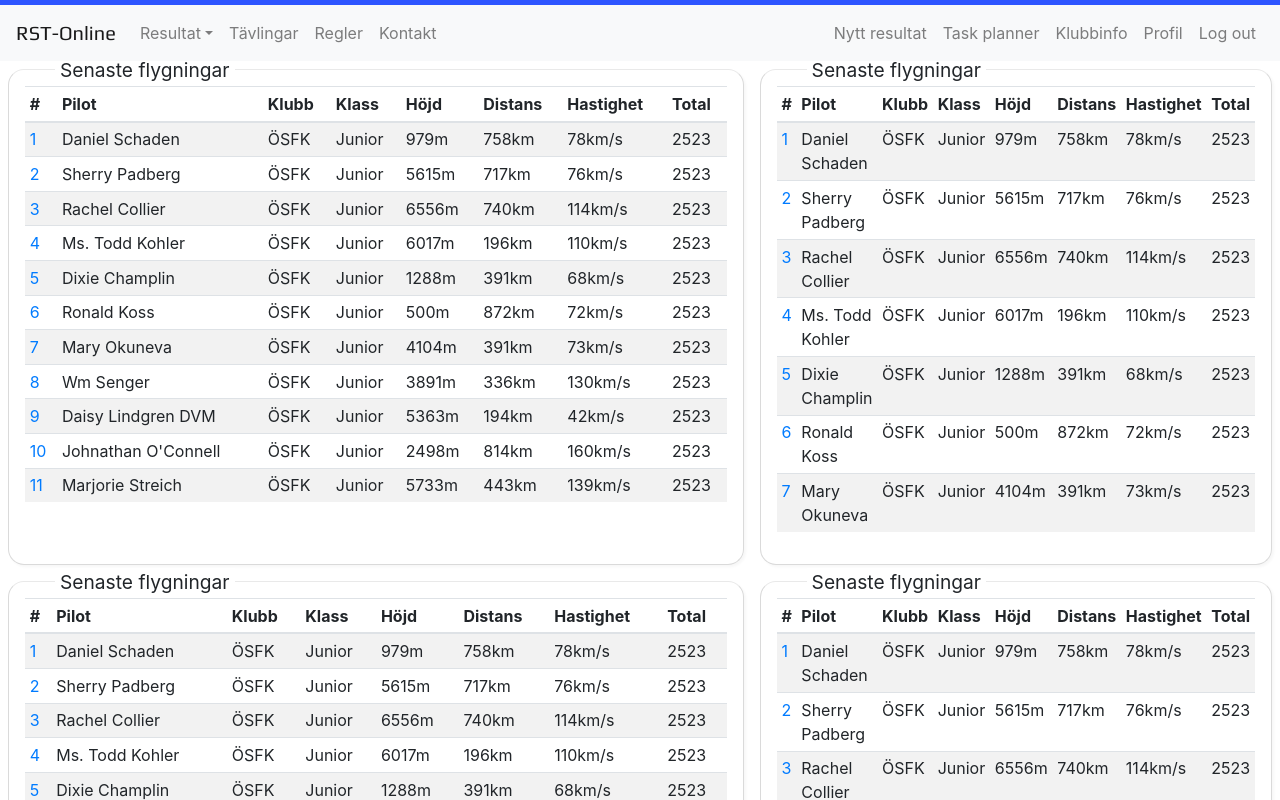
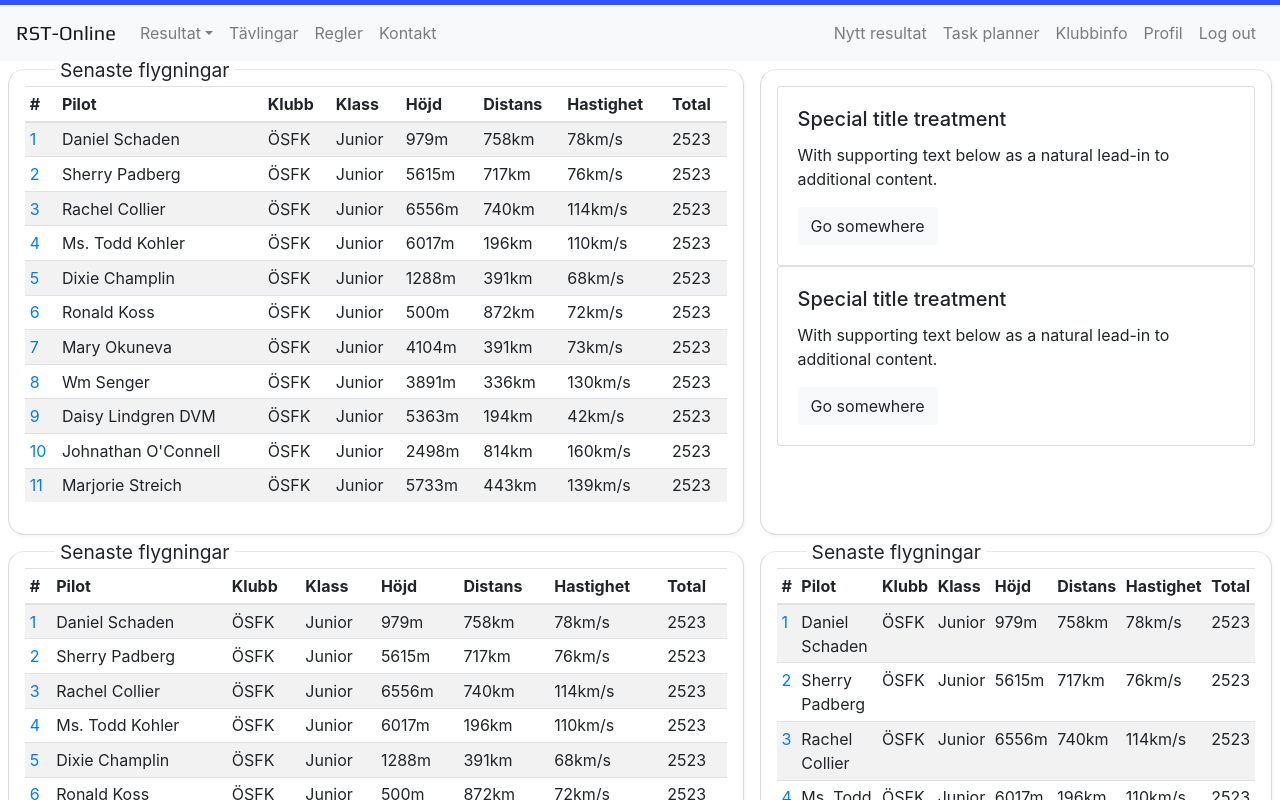
Before and after one commit to MrGuzior/rst, a React (Create React App) app: page / in a window 1280 px wide. Shown: the top 800 px of the page. Built offline with nearby package versions, Linux system fonts and the light colour scheme.

Commit message:
Simple news feed added

```diff
--- a/src/Components/Home/Home.jsx
+++ b/src/Components/Home/Home.jsx
@@ -1,17 +1,23 @@
 import React from 'react'
 import ResultList from '../ResultList/ResultList'
 import News from '../News/News'
-
+import HomeItem from './HomeItem'
 
 const Home = () => {
     return(
         <section className='home'>
-            <ResultList maxLength={10} itemType='home-item' title='Senaste flygningar'/>
-            <ResultList maxLength={6} itemType='home-item' title='Senaste flygningar'/>
-            <ResultList maxLength={6} itemType='home-item' title='Senaste flygningar'/>
-            <ResultList maxLength={6} itemType='home-item' title='Senaste flygningar'/>
-            <ResultList maxLength={6} itemType='home-item' title='Senaste flygningar'/>
-
+            <HomeItem
+                component={<ResultList maxLength={10} itemType='' title='Senaste flygningar'/>}
+            />
+            <HomeItem
+                component={<News/>}
+            />
+            <HomeItem
+                component={<ResultList maxLength={6} itemType='home-item' title='Senaste flygningar'/>}
+            />
+            <HomeItem
+                component={<ResultList maxLength={6} itemType='home-item' title='Senaste flygningar'/>}
+            />
         </section>
     )
 }
--- /dev/null
+++ b/src/Components/Home/HomeItem.jsx
@@ -0,0 +1,11 @@
+import React from 'react'
+
+const HomeItem = ({component}) => {
+    return(
+        <div className='home-item'>
+            {component}
+        </div>
+    )
+}
+
+export default HomeItem
--- a/src/Components/News/News.jsx
+++ b/src/Components/News/News.jsx
@@ -7,9 +7,8 @@ const News = () => {
     const {news} = useSelector(selectData)
     return (
         <section className="News">
-            {
-                news.map(item=><NewsItem item={item}/>)
-            }
+            <NewsItem/>
+            <NewsItem/>
         </section>
     )
 }
--- a/src/Components/News/NewsItem.jsx
+++ b/src/Components/News/NewsItem.jsx
@@ -1,4 +1,5 @@
 import React from 'react'
+import {Card, Button} from 'react-bootstrap'
 
 
 const NewsItem = ({item}) => {
@@ -6,7 +7,15 @@ const NewsItem = ({item}) => {
 
     return (
         <section className="NewsItem">
-            <article><h4>{item.topic}</h4><h6>{item.author}</h6><p>{item.article}</p></article>
+            <Card>
+            <Card.Body>
+                <Card.Title>Special title treatment</Card.Title>
+                <Card.Text>
+                With supporting text below as a natural lead-in to additional content.
+                </Card.Text>
+                <Button variant="light">Go somewhere</Button>
+            </Card.Body>
+            </Card>
         </section>
     )
 }
--- a/src/Components/ResultList/ResultList.jsx
+++ b/src/Components/ResultList/ResultList.jsx
@@ -4,11 +4,11 @@ import {selectData} from '../../store/appSlice'
 import {Table} from 'react-bootstrap'
 import {Link} from 'react-router-dom'
 
-const ResultList = ({maxLength = 500, itemType, title}) => {
+const ResultList = ({maxLength = 500, title}) => {
     const {flights} = useSelector(selectData)
 
     return(
-        <section className={`ResultList ${itemType}`}>
+        <section className={`ResultList`}>
             <div className='home-item-title'>{title}</div>
             <Table responsive="sm" striped size="sm">
                 <thead>
--- a/src/style/index.css
+++ b/src/style/index.css
@@ -26,14 +26,10 @@ code {
 /*   News   */
 
 .News{
-  display: flex;
-  flex-wrap: wrap;
+  overflow: hidden;
 }
 
-.News .NewsItem{
-  border: 1px solid black;
-  flex: 1 0 33%
-}
+
 
 /*    Home    */
 .home{
```
